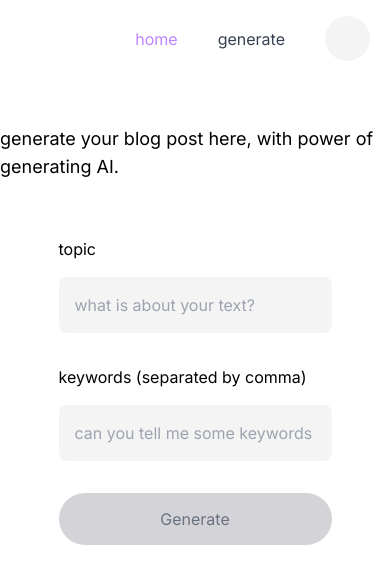
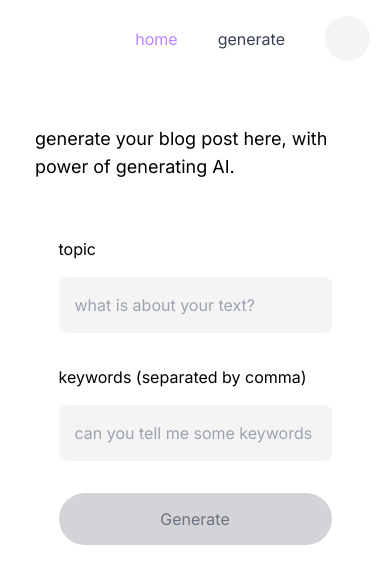
Before and after one commit to WillACosta/nextjs-openai-blog, a Next.js app: page /post/new in a window 390 px wide. Shown: the top 584 px of the page. Built offline with nearby package versions, Linux system fonts and the light colour scheme; no server answers; what tailwindcss-radix would draw is missing.

Commit message:
style: remove unecessary tag

```diff
--- a/src/pages/post/new.tsx
+++ b/src/pages/post/new.tsx
@@ -15,7 +15,9 @@ const NewPostPage = () => {
 
       {!isGenerating && (
         <>
-          <p className='text-lg'>generate your blog post here, with power of generating AI.</p>
+          <p className='text-lg text-md max-w-xs md:max-w-none'>
+            generate your blog post here, with power of generating AI.
+          </p>
 
           <form onSubmit={handleGeneratePost} className='flex flex-col gap-8 w-[70%]'>
             <div className='flex flex-col gap-4'>
```
